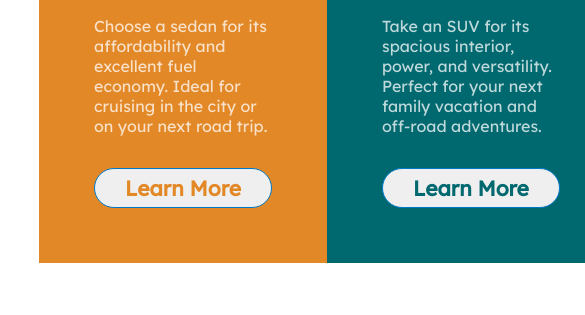
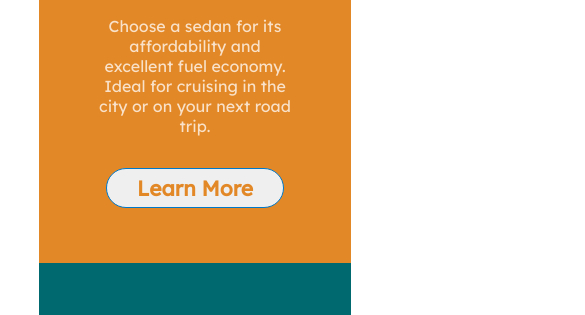
Before and after one commit to devrahul93/3-column-preview-card-component, a plain HTML site: page index.html in a window 390 px wide. Shown: the part 280-595 px from the top of the page, 585 px wide, since content can reach past the window. Drawn offline with Linux system fonts and the light colour scheme.

Commit message:
mobile view

```diff
--- a/style.css
+++ b/style.css
@@ -78,3 +78,10 @@ button:hover {
 .attribution a {
   color: hsl(228, 45%, 44%);
 }
+
+@media (max-width: 850px) {
+  .container {
+    flex-direction: column;
+    text-align: center;
+  }
+}
```
